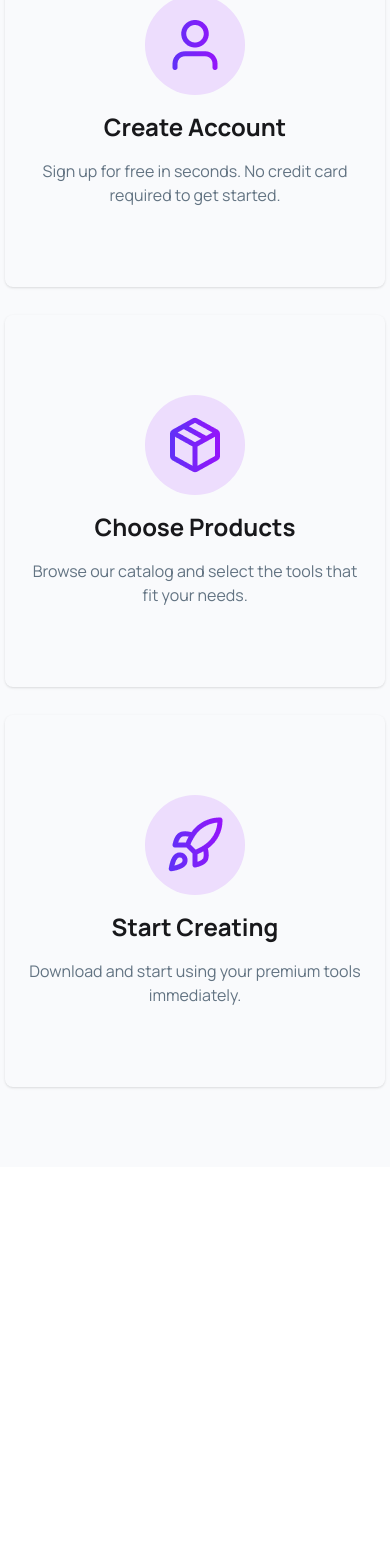
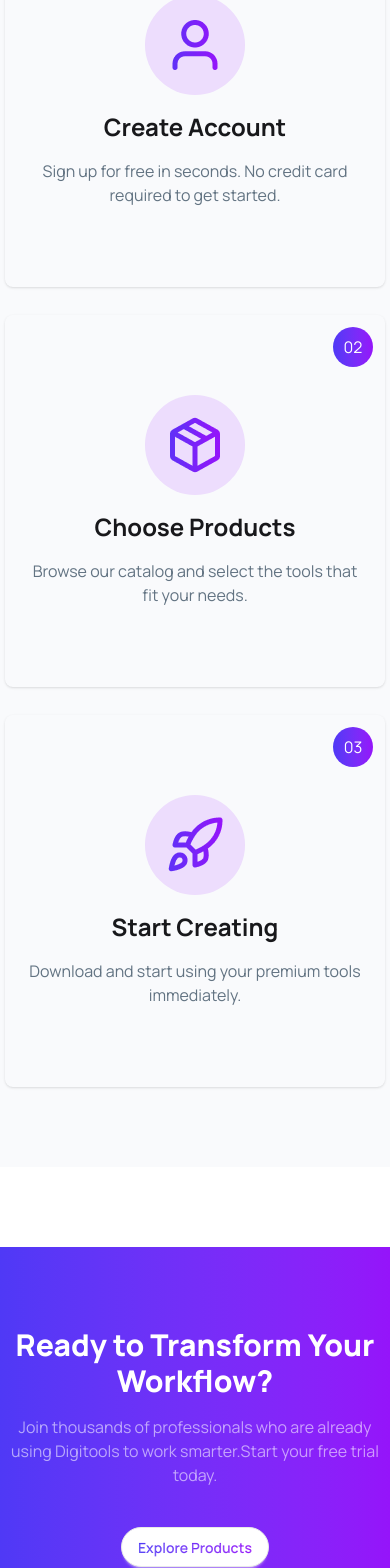
Before and after one commit to jubayer50/digiTools, a React (Vite) app: page / in a window 390 px wide. Shown: the part 2071-3639 px from the top of the page. Before the commit the page ends 3238 px from the top, so only its background shows below. Built offline with nearby package versions, Linux system fonts and the light colour scheme.

Commit message:
Ready to Transform Your Workflow section design with responsived

```diff
--- a/src/App.jsx
+++ b/src/App.jsx
@@ -3,6 +3,7 @@ import Banner from "./Components/Banner/Banner";
 import NavBar from "./Components/NavBar/NavBar";
 import Started from "./Components/Started/Started";
 import Stats from "./Components/Stats/Stats";
+import Transform from "./Components/Transform/Transform";
 
 function App() {
   return (
@@ -14,6 +15,8 @@ function App() {
       <Stats></Stats>
 
       <Started></Started>
+
+      <Transform></Transform>
     </>
   );
 }
--- a/src/Components/Started/Started.jsx
+++ b/src/Components/Started/Started.jsx
@@ -16,10 +16,15 @@ const Started = () => {
           </p>
         </div>
 
+        {/* card div */}
         <div className="mt-10 flex flex-col md:flex-row justify-center items-center gap-7">
-          <div className="max-w-95 px-6 py-20 shadow rounded-lg">
+          <div className="max-w-95 px-6 py-20 shadow rounded-lg relative">
             <div className="h-25 w-25 rounded-full bg-[#9514FA20] flex justify-center items-center mx-auto mb-4">
               <img src={User} alt="" />
+            </div>
+
+            <div className="h-10 w-10 text-white rounded-full flex justify-center items-center bg-linear-to-r from-[#4F39F6] to-[#9514FA] absolute top-3 right-3">
+              <p>01</p>
             </div>
 
             <div className="text-center space-y-4">
@@ -31,9 +36,13 @@ const Started = () => {
             </div>
           </div>
 
-          <div className="max-w-95 px-6 py-20 shadow rounded-lg">
+          <div className="max-w-95 px-6 py-20 shadow rounded-lg relative">
             <div className="h-25 w-25 rounded-full bg-[#9514FA20] flex justify-center items-center mx-auto mb-4">
               <img src={Package} alt="" />
+            </div>
+
+            <div className="h-10 w-10 text-white rounded-full flex justify-center items-center bg-linear-to-r from-[#4F39F6] to-[#9514FA] absolute top-3 right-3">
+              <p>02</p>
             </div>
 
             <div className="text-center space-y-4">
@@ -44,9 +53,13 @@ const Started = () => {
             </div>
           </div>
 
-          <div className="max-w-95 px-6 py-20 shadow rounded-lg">
+          <div className="max-w-95 px-6 py-20 shadow rounded-lg relative">
             <div className="h-25 w-25 rounded-full bg-[#9514FA20] flex justify-center items-center mx-auto mb-4">
               <img src={Rocket} alt="" />
+            </div>
+
+            <div className="h-10 w-10 text-white rounded-full flex justify-center items-center bg-linear-to-r from-[#4F39F6] to-[#9514FA] absolute top-3 right-3">
+              <p>03</p>
             </div>
 
             <div className="text-center space-y-4">
--- /dev/null
+++ b/src/Components/Transform/Transform.jsx
@@ -0,0 +1,38 @@
+import React from "react";
+
+const Transform = () => {
+  return (
+    <div className="mt-20 md:mt-30 px-2 bg-linear-to-r from-[#4F39F6] to-[#9514FA]">
+      <div className="max-w-300 mx-auto">
+        <div className="py-20 md:py-30 text-center">
+          <h2 className="font-extrabold text-3xl md:text-[40px] text-white">
+            Ready to Transform Your Workflow?
+          </h2>
+          <p className="text-[#ffffff90] mt-4 max-w-155  mx-auto">
+            Join thousands of professionals who are already using Digitools to
+            work smarter.Start your free trial today.
+          </p>
+
+          <div className="mt-10">
+            <div className="flex w-fit mx-auto flex-col gap-3 md:flex-row md:justify-center">
+              <button className="btn bg-white rounded-full">
+                <span className="bg-linear-to-r from-[#4F39F6] to-[#9514FA] w-fit bg-clip-text text-transparent">
+                  Explore Products
+                </span>
+              </button>
+              <button className="btn bg-transparent border border-[#ffffff] rounded-full text-white">
+                View Pricing
+              </button>
+            </div>
+
+            <p className="text-[#ffffff90] mt-4">
+              14-day free trial • No credit card required • Cancel anytime
+            </p>
+          </div>
+        </div>
+      </div>
+    </div>
+  );
+};
+
+export default Transform;
```
